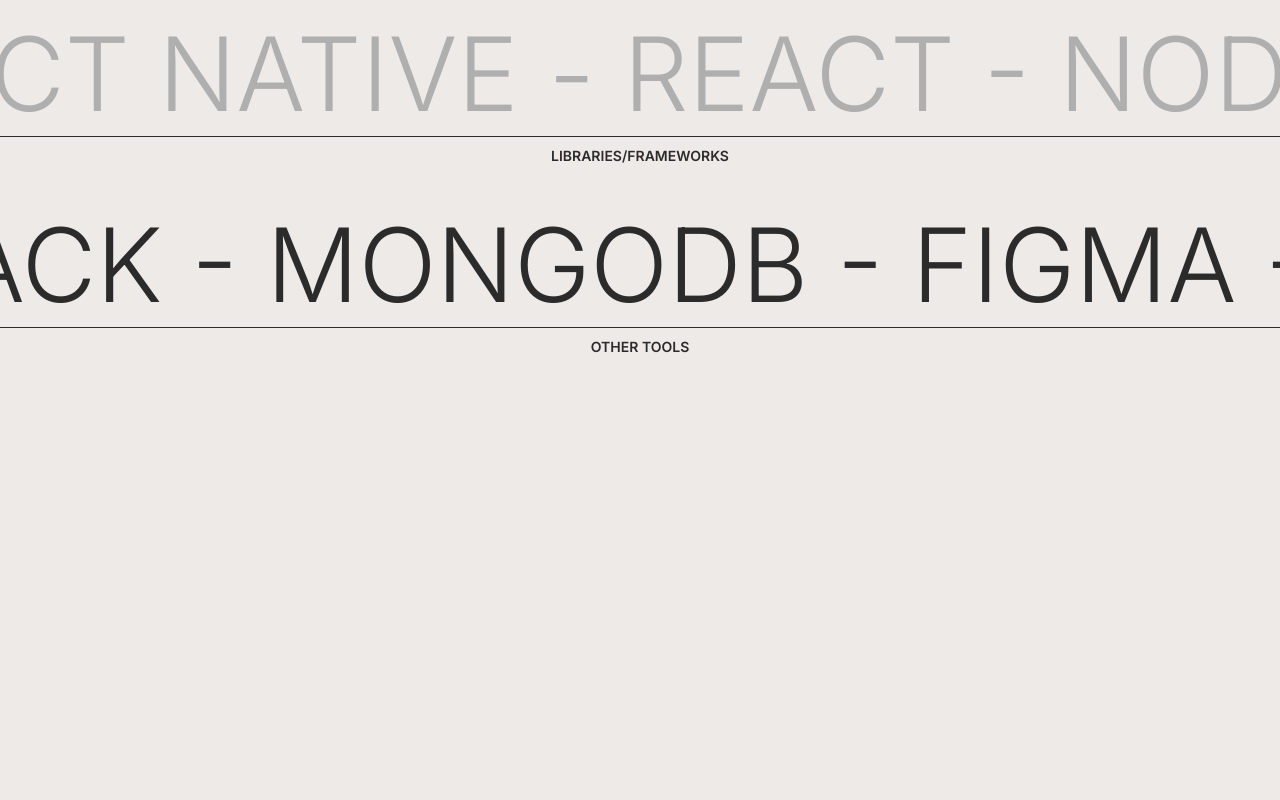
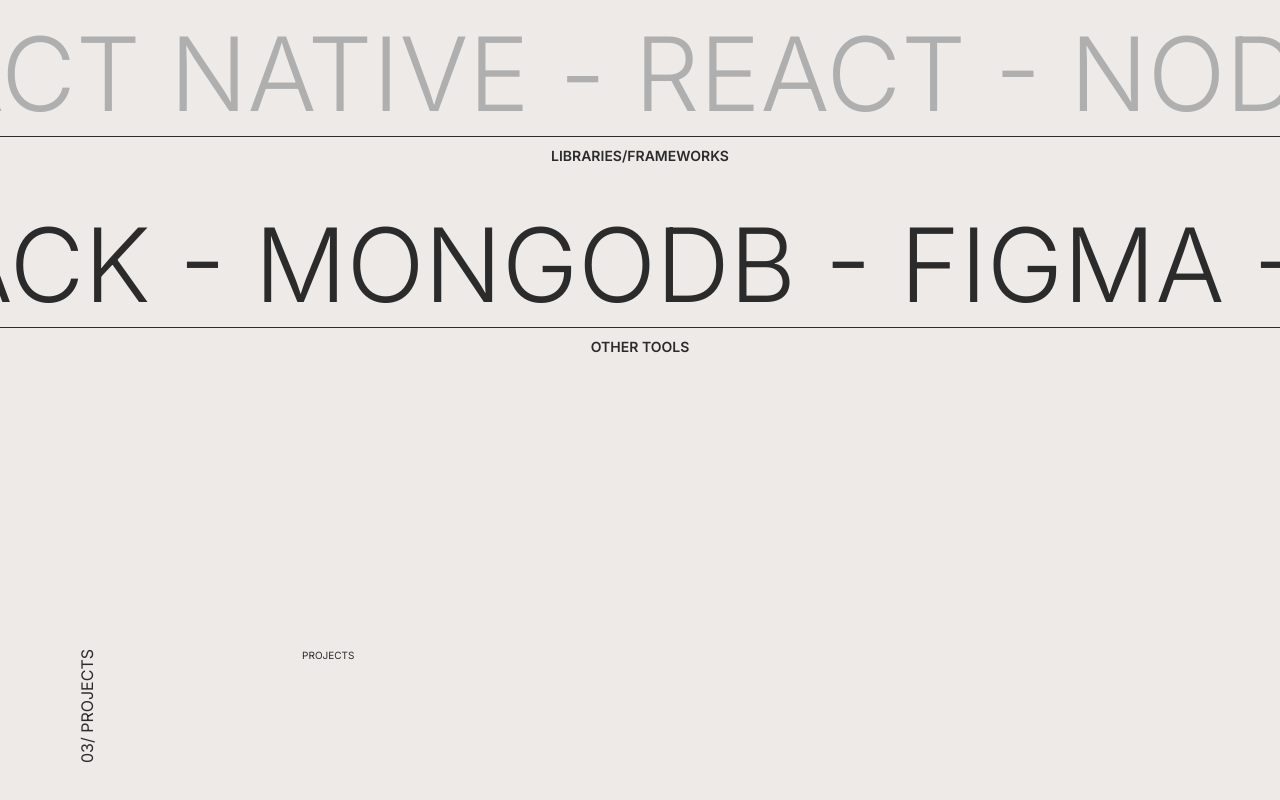
Before and after one commit to cjoak1028/portfolio-v1, a React (Create React App) app: page / in a window 1280 px wide. Shown: the part 1898-2698 px from the top of the page. Before the commit the page ends 2547 px from the top, so only its background shows below. Built offline with nearby package versions, Linux system fonts and the light colour scheme.

Commit message:
Added projects section

```diff
--- a/src/App.js
+++ b/src/App.js
@@ -17,6 +17,9 @@ function App() {
         <Section title={"02/ skills"} rotate={false}>
           <Skills />
         </Section>
+        <Section title={"03/ projects"} rotate={true}>
+          <div>PROJECTS</div>
+        </Section>
       </div>
     </div>
   );
```
